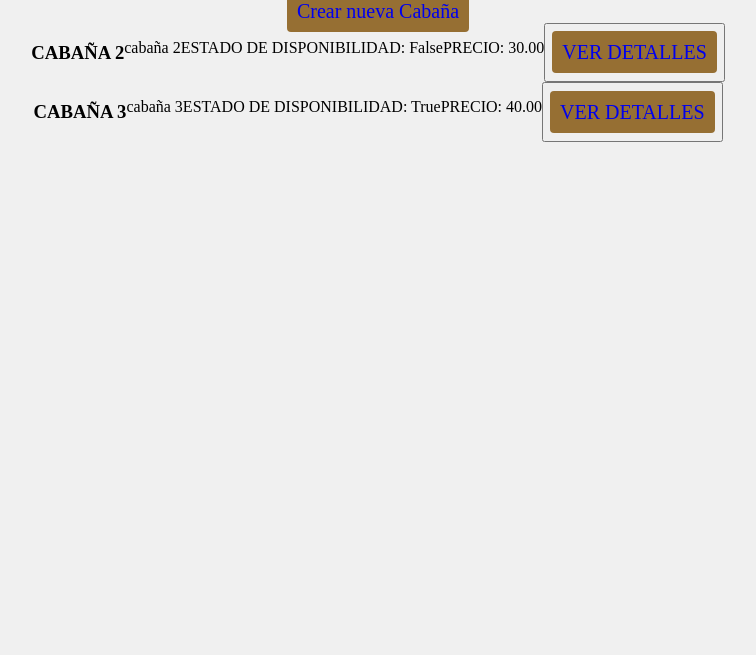
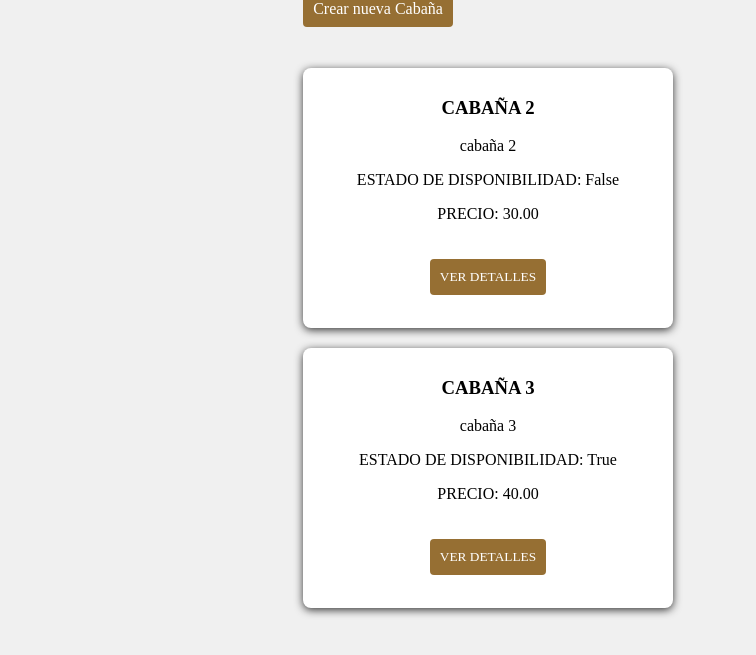
Before and after one commit to damiandelgado1/Camping-Website, a Django app: page /cabin/manage/ in a window 1280 px wide. Shown: the top 655 px of the page, without its empty margins (262-1018 px from the left). Run offline with Django 4.2, Linux system fonts and the light colour scheme; data comes from the database, SQL or seed files in the repository; both versions use the stored data as it was after the commit; some web fonts are replaced.

Commit message:
Apply CSS in Dashboard management Cabin Web Interface

```diff
--- a/static/css/style.css
+++ b/static/css/style.css
@@ -85,6 +85,11 @@
   margin-left: 100px;
 }
 
+.cabin-detail > a {
+  color: white;
+  text-decoration: none;
+}
+
 .action-cabin {
   background-color: #966F33;
   border: none;
@@ -93,9 +98,88 @@
   text-decoration: none;
 }
 
+.cabin-create {
+  background-color: #966F33;
+  border-radius: 4px;
+  color: white;
+  padding: 10px;
+  text-decoration: none;
+}
+
 .return-cabin {
   background-color: #966F33;
   color: white;
+  text-decoration: none;
+}
+
+.return-dashboard {
+  color: black;
+  margin-right: 1050px;
+  position: relative;
+  top: 50px;
+  text-decoration: none;
+}
+
+.cabin-management {
+  margin-top: 50px;
+}
+
+.cabin-manage {
+  background-color: white;
+  border-radius: 8px;
+  box-shadow: 0 2px 8px #343434;
+  margin: 20px;
+  padding: 10px;
+  position: relative;
+  left: 545px;
+  height: 240px;
+  width: 350px;
+}
+
+.cabin-description {
+  text-align: left;
+}
+
+.cabin-edit {
+  border-radius: 4px;
+  border: none;
+  margin: 50px;
+  margin-left: 575px;
+  padding: 10px;
+  text-align: left;
+}
+
+.edit-cabin {
+  background-color: #966F33;
+  border-radius: 4px;
+  border: none;
+  margin: 20px;
+  padding: 10px;
+}
+
+.edit-cabin > a {
+  color: white;
+  text-decoration: none;
+}
+
+.delete-cabin {
+  margin: 30px;
+}
+
+.cabin-delete {
+  background-color: #966F33;
+  border-radius: 4px;
+  border: none;
+  color: white;
+  font-size: 18px;
+  margin: 20px;
+  padding: 10px;
+  text-decoration: none;
+}
+
+.cabin-delete > a {
+  color: white;
+  font-size: 18px;
   text-decoration: none;
 }
 
@@ -305,7 +389,7 @@ body {
 }
 
 .contact-site {
-  margin-left: 625px;
+  margin-left: 635px;
   text-align: left;
 }
 
--- a/static/scss/cabin/cabin.scss
+++ b/static/scss/cabin/cabin.scss
@@ -34,6 +34,11 @@
     margin-left: 100px;
 }
 
+.cabin-detail > a {
+    color: white;
+    text-decoration: none;
+}
+
 .action-cabin {
     background-color: #966F33;
     border: none;
@@ -42,8 +47,87 @@
     text-decoration: none;
 }
 
+.cabin-create {
+    background-color: #966F33;
+    border-radius: 4px;
+    color: white;
+    padding: 10px;
+    text-decoration: none;
+}
+
 .return-cabin {
     background-color: #966F33;
     color: white;
     text-decoration: none;
 }
+
+.return-dashboard {
+    color: black;
+    margin-right: 1050px;
+    position: relative;
+    top: 50px;
+    text-decoration: none;
+}
+
+.cabin-management {
+    margin-top: 50px;
+}
+
+.cabin-manage {
+    background-color: white;
+    border-radius: 8px;
+    box-shadow: 0 2px 8px #343434;
+    margin: 20px;
+    padding: 10px;
+    position: relative;
+    left: 545px;
+    height: 240px;
+    width: 350px;
+}
+
+.cabin-description {
+    text-align: left;
+}
+
+.cabin-edit {
+    border-radius: 4px;
+    border: none;
+    margin: 50px;
+    margin-left: 575px;
+    padding: 10px;
+    text-align: left;
+}
+
+.edit-cabin {
+    background-color: #966F33;
+    border-radius: 4px;
+    border: none;
+    margin: 20px;
+    padding: 10px;
+}
+
+.edit-cabin > a {
+    color: white;
+    text-decoration: none;
+}
+
+.delete-cabin {
+    margin: 30px;
+}
+
+.cabin-delete {
+    background-color: #966F33;
+    border-radius: 4px;
+    border: none;
+    color: white;
+    font-size: 18px;
+    margin: 20px;
+    padding: 10px;
+    text-decoration: none;
+}
+
+.cabin-delete > a {
+    color: white;
+    font-size: 18px;
+    text-decoration: none;
+}
--- a/static/scss/style.scss
+++ b/static/scss/style.scss
@@ -70,7 +70,7 @@ body {
 }
 
 .contact-site {
-    margin-left: 625px;
+    margin-left: 635px;
     text-align: left;
 }
 
--- a/templates/dashboard/create_cabin.html
+++ b/templates/dashboard/create_cabin.html
@@ -7,7 +7,7 @@
 
 <h3> Crear Cabaña en Arriendo </h3>
 
-<form method="POST">
+<form method="POST" class="create-cabin">
     {% csrf_token %}
 
     <!-- Create Cabin with all data -->
@@ -57,5 +57,5 @@
     </div>
     <br>
 
-    <button type="submit" class="cabin-action"> Crear nueva Cabaña en Arriendo </button>
+    <button type="submit" class="cabin-create"> Crear nueva Cabaña en Arriendo </button>
 </form>
--- a/templates/dashboard/delete_cabin.html
+++ b/templates/dashboard/delete_cabin.html
@@ -7,8 +7,8 @@
 
 <h3> ¿Quieres eliminar la Cabaña? {{ cabin.number}} </h3>
 
-<form method="POST">
+<form method="POST" class="delete-cabin">
     {% csrf_token %}
     {{ form.as_p }}
-    <button type="submit" class="cabin-action"> Eliminar </button>
+    <button type="submit" class="cabin-delete"> Eliminar </button>
 </form>
--- a/templates/dashboard/edit_cabin.html
+++ b/templates/dashboard/edit_cabin.html
@@ -6,10 +6,10 @@
 
 
 <nav>
-    <button><a href="{% url 'home' %}" class="return"> Volver a la Lista de Cabañas </a></button>
+    <a href="{% url 'home' %}" class="return-dashboard"> Volver a la Lista de Cabañas </a>
 </nav>
 
-<article class="description-cabin">
+<article class="cabin-edit">
     <h3 class="number-cabin"> CABAÑA {{ cabin.number }} </h3>
     <p> {{ cabin.description }} </p>
     <p> Nro. de Habitaciones: {{ cabin.rooms }} </p>
@@ -17,5 +17,5 @@
     <p> Estado: {{ cabin.availability }} </p>
     <p> Precio: {{ cabin.price }} </p>
 
-    <button> <a href="{% url 'cabin:delete_cabin' cabin.pk %}" class="cabin-action"> Eliminar Cabaña </a> </button> <br>
+    <button class="cabin-delete"> <a href="{% url 'cabin:delete_cabin' cabin.pk %}"> Eliminar Cabaña </a> </button> <br>
 </article>
--- a/templates/dashboard/manage_cabin.html
+++ b/templates/dashboard/manage_cabin.html
@@ -7,17 +7,23 @@
 
 {% block cabin %}
 
-    <a href="{% url 'cabin:create_cabin' %}" class="cabin-action"> Crear nueva Cabaña </a>
+    <a href="{% url 'cabin:create_cabin' %}" class="cabin-create"> Crear nueva Cabaña </a>
+
+    <section class="cabin-management">
 
         {% for cabin in cabins %}
-        <article class="cabins">
+
+            <article class="cabin-manage">
                 <h3> CABAÑA {{ cabin.number }} </h3>
                 <p> {{ cabin.preview }} </p>
                 <p> ESTADO DE DISPONIBILIDAD: {{ cabin.availability }} </p>
                 <p> PRECIO: {{ cabin.price }} </p>
 
-            <button> <a href="{% url 'cabin:cabin_edit' cabin.pk %}" class="cabin-action"> VER DETALLES </a> </button>
+                <button class="edit-cabin"> <a href="{% url 'cabin:cabin_edit' cabin.pk %}"> VER DETALLES </a> </button>
             </article>
+
         {% endfor %}
 
+    </section>
+
 {% endblock %}
```
Also changed, not shown: db.sqlite3, 1 other file. Lines whose indentation alone changed are shown as unchanged.
